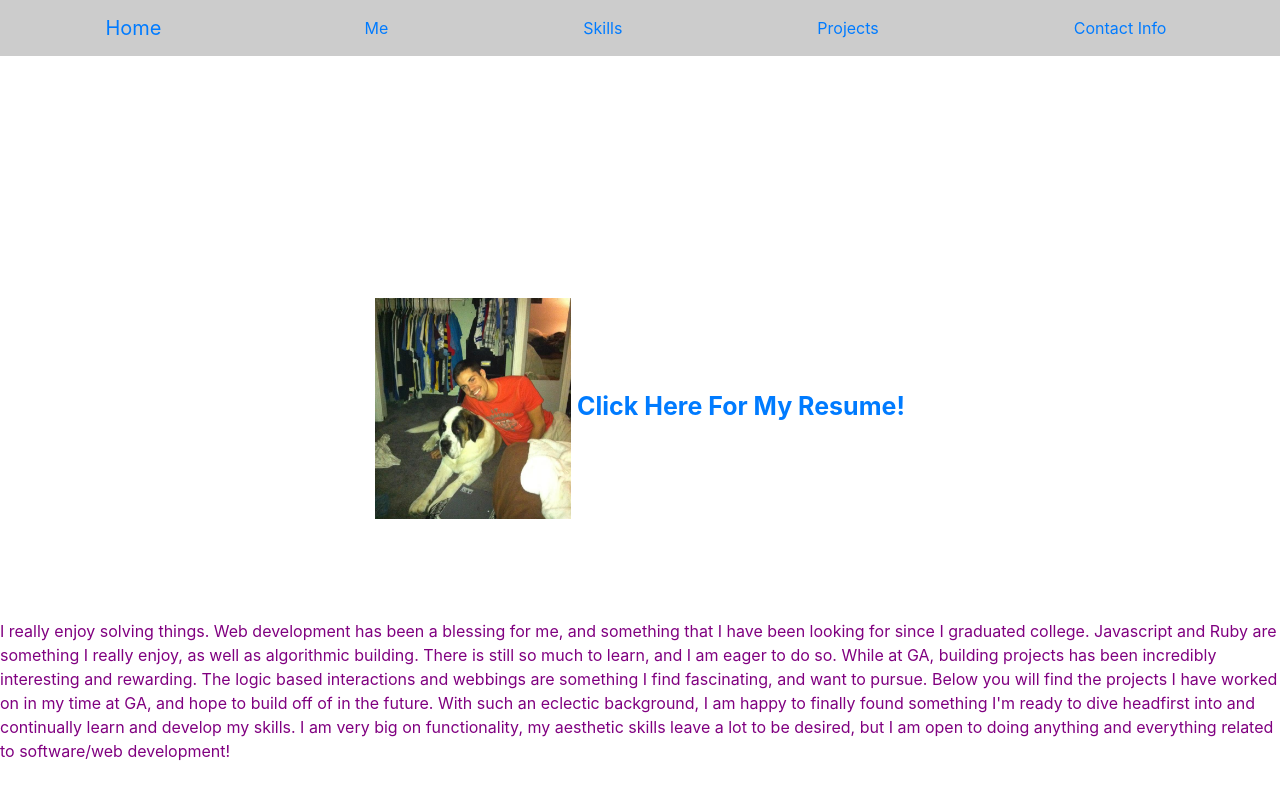
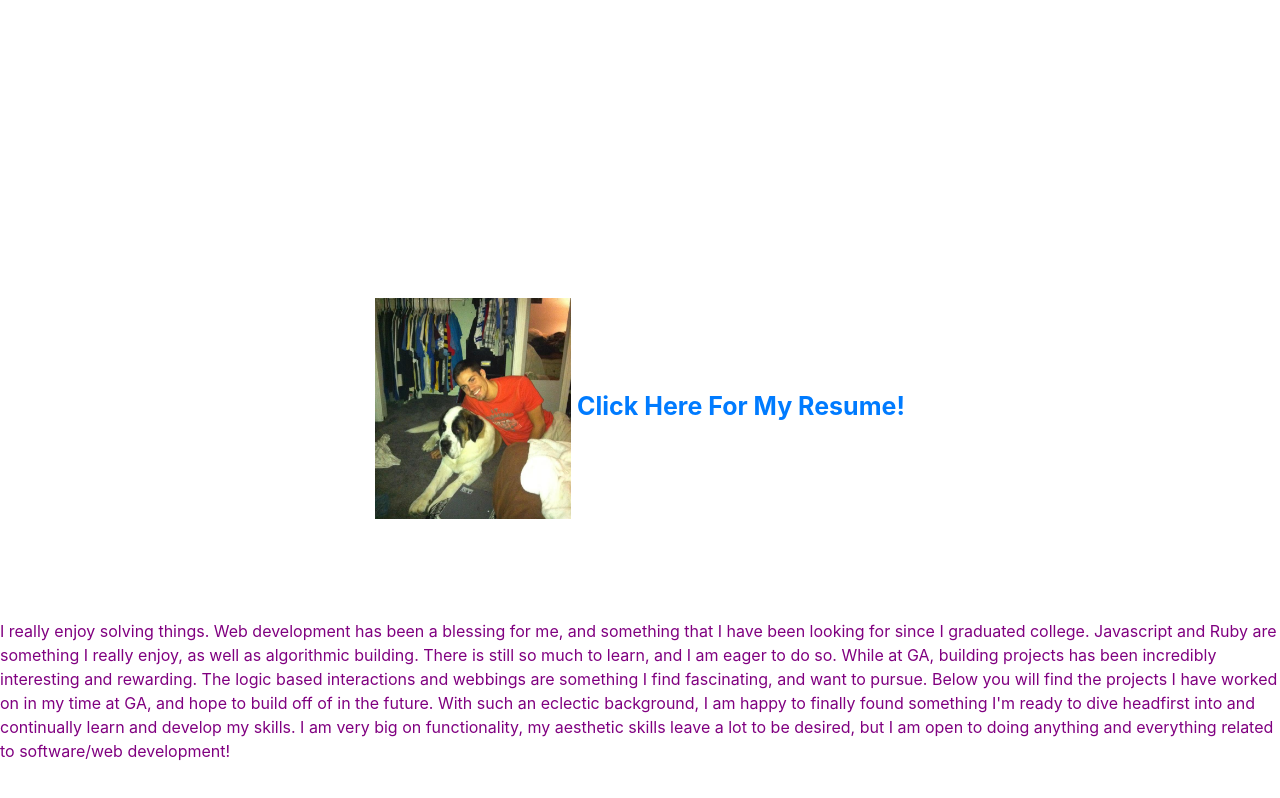
Before and after one commit to hansenmason/hansenmason.github.io, a website built with webpack: page index.html in a window 1280 px wide. Shown: the top 798 px of the page. Built offline with nearby package versions, Linux system fonts and the light colour scheme; files whose address does not match are found by name.

Commit message:
Revent config production url and delete nav bar

```diff
--- a/assets/scripts/config.js
+++ b/assets/scripts/config.js
@@ -2,7 +2,7 @@
 
 let apiUrl
 const apiUrls = {
-  production: 'https://tic-tac-toe-wdi-production.herokuapp.com',
+  production: '<replace-with-heroku-url>',
   development: 'http://localhost:4741'
 }
 
--- a/index.html
+++ b/index.html
@@ -12,17 +12,6 @@
       <script src="public/application.js" type="text/javascript" charset="utf-8" defer></script>
     </head>
     <body>
-      <nav id="navbar" class="navbar navbar-expand-lg d-flex">
-        <div class="d-flex w-100" id="navbarNavAltMarkup">
-          <div class="navbar-nav d-flex justify-content-around align-items-center w-100 flex-row">
-            <a class="navbar-brand" href="#home">Home</a>
-            <a class="nav-item nav-link active" href="#about">Me<span class="sr-only">(current)</span></a>
-            <a class="nav-item nav-link" href="#skills">Skills</a>
-            <a class="nav-item nav-link" href="#projects">Projects</a>
-            <a class="nav-item nav-link" href="#contact">Contact Info</a>
-          </div>
-        </div>
-      </nav>
       <div id="home"></div>
       <div id="about" class="section_type">
         <h2 class="section_titles">About Me</h2>
```
